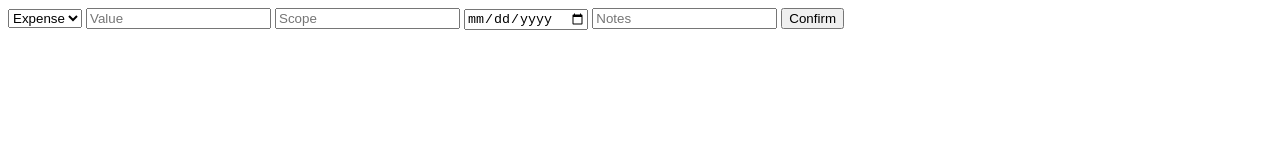
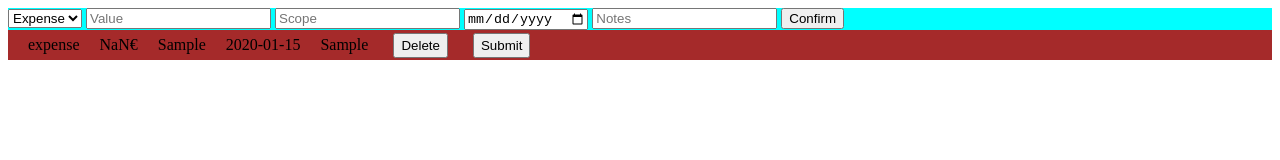
Before and after one commit to ScoccoLorenzo/money-manager, a plain HTML site: page frontend/templates/index.html in a window 1280 px wide. Both pictures are taken after typing "Sample", "Sample", "2020-01-15", "Sample" into the empty fields and a click on the button "Confirm". Drawn offline with Linux system fonts and the light colour scheme.

Commit message:
Created interactive 'Save movement'

```diff
--- /dev/null
+++ b/frontend/javascript/interface-functions.js
@@ -0,0 +1,20 @@
+export function initializeSaveMovement(object, memory) {
+  // crea un Movement e salva l'oggetto dentro memory quando clicco submit
+  document.querySelector('.movement-form')
+    .addEventListener('submit', function(e) {
+      e.preventDefault();
+      const movementType = document.querySelector('[name="movement-type"]');
+
+      const movement = new object(
+        movementType.value,
+        this.movementValue.value,
+        this.movementScope.value,
+        this.movementDate.value,
+        this.movementNotes.value
+      );
+
+      memory.push(movement);
+      console.log(memory);
+      this.reset();
+    })
+}
--- a/frontend/javascript/main.js
+++ b/frontend/javascript/main.js
@@ -1,19 +1,31 @@
 import {data, Movement} from './memory.js';
+import {initializeSaveMovement} from './interface-functions.js';
 
-document.querySelector('.movement-form')
-  .addEventListener('submit', function(e) {
-    e.preventDefault();
-    const movementType = document.querySelector('[name="movement-type"]');
+const container = document.querySelector('.movement-display-container');
 
-    const movement = new Movement(
-      movementType.value,
-      this.movementValue.value,
-      this.movementScope.value,
-      this.movementDate.value,
-      this.movementNotes.value
-    );
+function renderMovementsDisplay() {
+  document.querySelector('.movement-form')
+    .addEventListener('submit', function(e) {
+      e.preventDefault();
 
-    data.push(movement);
+      let intermediateContainer = '';
 
-    this.reset();
+      data.forEach((movement) => {
+        intermediateContainer += `
+          <form class="movement-display" method="post">
+            <p>${movement.type}</p>
+            <p>${movement.value / 100}€</p>
+            <p>${movement.scope}</p>
+            <p>${movement.date}</p>
+            <p>${movement.notes}</p>
+            <button type="button">Delete</button>
+            <button type="submit">Submit</button>
+          </form>
+        `
+      container.innerHTML = intermediateContainer;
+    })
   })
+}
+
+initializeSaveMovement(Movement, data);
+renderMovementsDisplay();
--- a/frontend/javascript/memory.js
+++ b/frontend/javascript/memory.js
@@ -3,7 +3,7 @@ export const data = [];
 export class Movement {
   constructor(type, value, scope, date, notes) {
     this.type = type
-    this.value = value
+    this.value = value * 100
     this.scope = scope
     this.date = date
     this.notes = notes
--- /dev/null
+++ b/frontend/styles/styles.css
@@ -0,0 +1,17 @@
+.movement-form {
+  background-color: aqua;
+}
+.movement-display {
+  height: 30px;
+  width: 1fr;
+  background-color: brown;
+  display: flex;
+  align-items: center;
+}
+.movement-display p {
+  margin-left: 20px;
+}
+.movement-display button {
+  margin-left: 25px;
+  height: 25px;
+}
--- a/frontend/templates/index.html
+++ b/frontend/templates/index.html
@@ -1,7 +1,7 @@
 <!DOCTYPE html>
 <html>
   <head>
-
+    <link rel="stylesheet" href="../styles/styles.css">
   </head>
   <body>
     <form class="movement-form" method="post">
@@ -16,6 +16,18 @@
       <button type="submit">Confirm</button>
     </form>
 
+    <div class="movement-display-container">
+      <form class="movement-display" method="post">
+        <p>income</p>
+        <p>4€</p>
+        <p>benzina</p>
+        <p>12/12/2012</p>
+        <p>una nota</p>
+        <button type="button">Delete</button>
+        <button type="submit">Submit</button>
+      </form>
+    </div>
+
     <script type="module" src="../javascript/main.js"></script>
   </body>
 </html>
```
